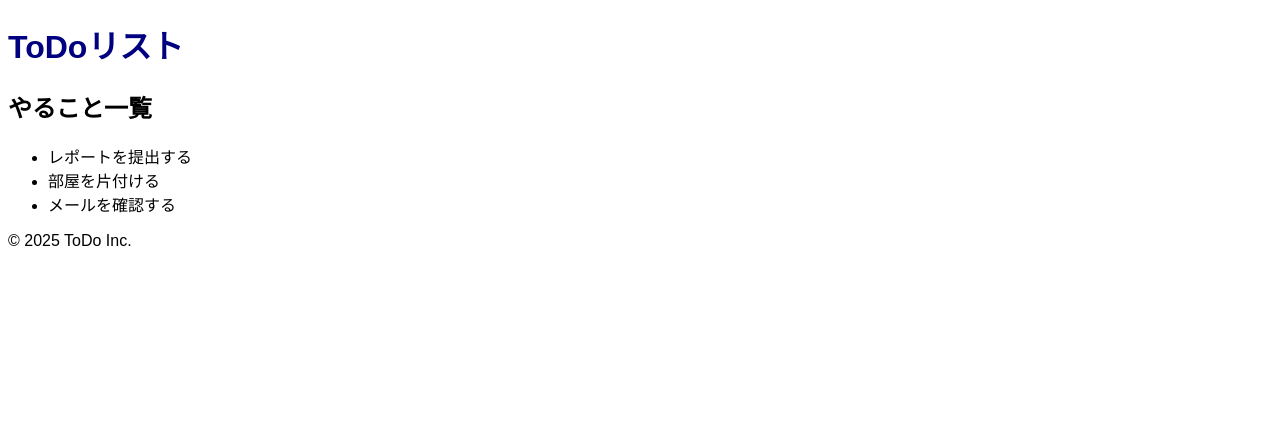
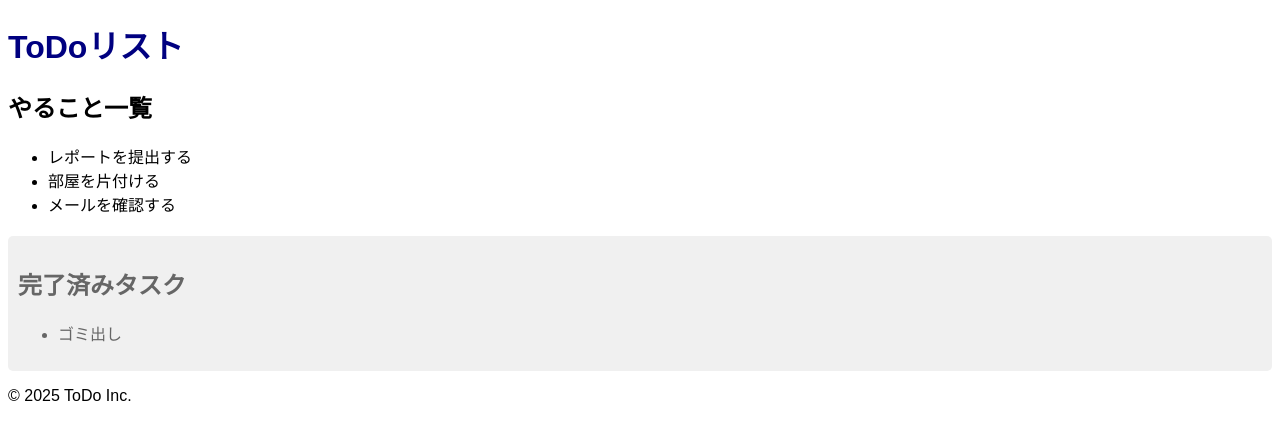
Before and after one commit to Okamoto-S-7/git_last_kadai_gida, a plain HTML site: page mega-todo-app/index.html in a window 1280 px wide. Drawn offline with Linux system fonts and the light colour scheme.

Commit message:
へんしゅうさぎ

```diff
--- a/mega-todo-app/index.html
+++ b/mega-todo-app/index.html
@@ -19,6 +19,12 @@
         <li>メールを確認する</li>
       </ul>
     </section>
+      <section id="completed-tasks">
+        <h2>完了済みタスク</h2>
+        <ul>
+          <li>ゴミ出し</li>
+        </ul>
+      </section>
   </main>
 
   <footer>
--- a/mega-todo-app/style.css
+++ b/mega-todo-app/style.css
@@ -7,3 +7,10 @@ body {
 h1 {
   color: navy;
 }
+#completed-tasks {
+  background-color: #f0f0f0;
+  color: #666666;
+  padding: 10px;
+  border-radius: 5px;
+  margin-top: 20px;
+}
```
